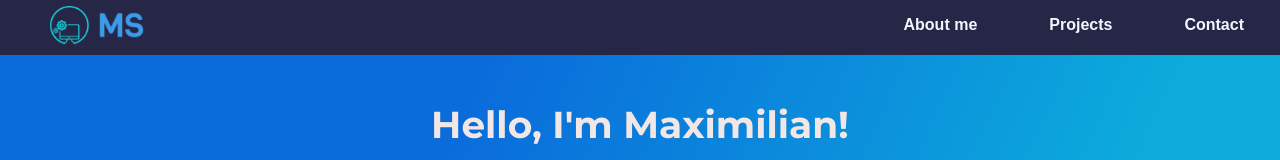
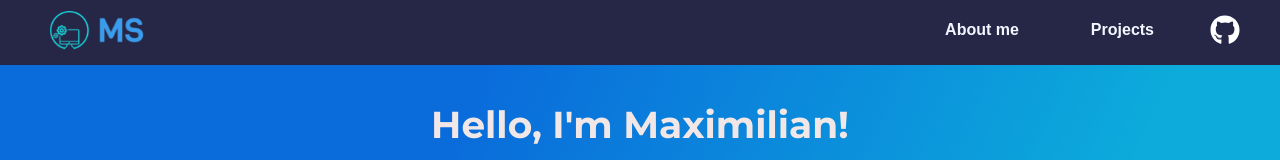
Before and after one commit to Maxwell929/my-website-renew, a React (Create React App) app: page / in a window 1280 px wide. Shown: the top 160 px of the page. Built offline with nearby package versions, Linux system fonts and the light colour scheme.

Commit message:
added github logo

```diff
--- a/src/components/Navbar/nav.css
+++ b/src/components/Navbar/nav.css
@@ -1,15 +1,12 @@
 .nav {
   position: fixed;
   display: flex;
-  padding: 0%  0%;
+  padding: 5px  0%;
   top: 0;
   width: 100%;
   z-index: 10;
   font-size: 80%;
-  background-color: rgb(38, 38, 70)
-  ;
-
-
+  background-color: rgb(38, 38, 70);
 }
 
 .nav .logo {
@@ -22,17 +19,27 @@
   display: flex;
   width: 100%;
   color: whitesmoke;
+  margin-right: 20px;
+  flex-wrap: wrap;
+justify-content: flex-end;
+}
 
 
-  flex-wrap: wrap;
-
-
-justify-content: flex-end;
-
-
-
+.logos-nav{
+  width: auto;
+  height: 30px;
+  color: #fff;
+  margin: 10px 20px 0 20px;
+  margin-right: 20px;
 
 }
+
+.logos-nav:hover{
+  color: gray;
+
+}
+
+/* BUTTON NAV */
 
 .nav .nav-links button {
   font-size: 80%;
@@ -66,7 +73,6 @@ button::before, button::after{
   background: #fff;
 
 }
-
 
 span::before, span::after{
   content:"";
--- a/src/components/Navbar/nav.js
+++ b/src/components/Navbar/nav.js
@@ -1,10 +1,11 @@
 import React from "react";
 import { useState } from "react";
-
+import data from "./../../data.json";
 import "./nav.css";
 import { Link } from "react-scroll";
 import Fade from 'react-reveal/Fade';
-import logo from "./logo_small.png"
+import logo from "./logo_small.png";
+import { FaGithub } from 'react-icons/fa';
 
 
 
@@ -19,17 +20,17 @@ const Navbar = () => {
       </Fade>
       <div className="nav-links">
         <Fade top duration={1500} delay={0} distance="50px">
-          <Link to="about" smooth duration={1000} smooth={true}><button class="btn-4"><span>About me</span></button>
+          <Link to="about" smooth duration={1000} smooth={true}><button class="btn-4"><span>{data.nav1}</span></button>
           </Link>
         </Fade>
         <Fade top duration={1500} delay={300} distance="50px">
-          <Link to="projects" smooth duration={1000} smooth={true}> <button class="btn-4"><span>Projects</span></button>
+          <Link to="projects" smooth duration={1000} smooth={true}> <button class="btn-4"><span>{data.nav2}</span></button>
           </Link>
         </Fade>
-        <Fade top duration={1500} delay={600} distance="50px">
-          <Link to="contact" smooth duration={1000} smooth={true}> <button class="btn-4"><span>Contact</span></button>
-          </Link>
+        <Fade top duration={1500} delay={300} distance="50px">
+          <a href={data.nav_github} target={"_blank"}><FaGithub className="logos-nav" /></a>
         </Fade>
+
       </div >
 
 
```
